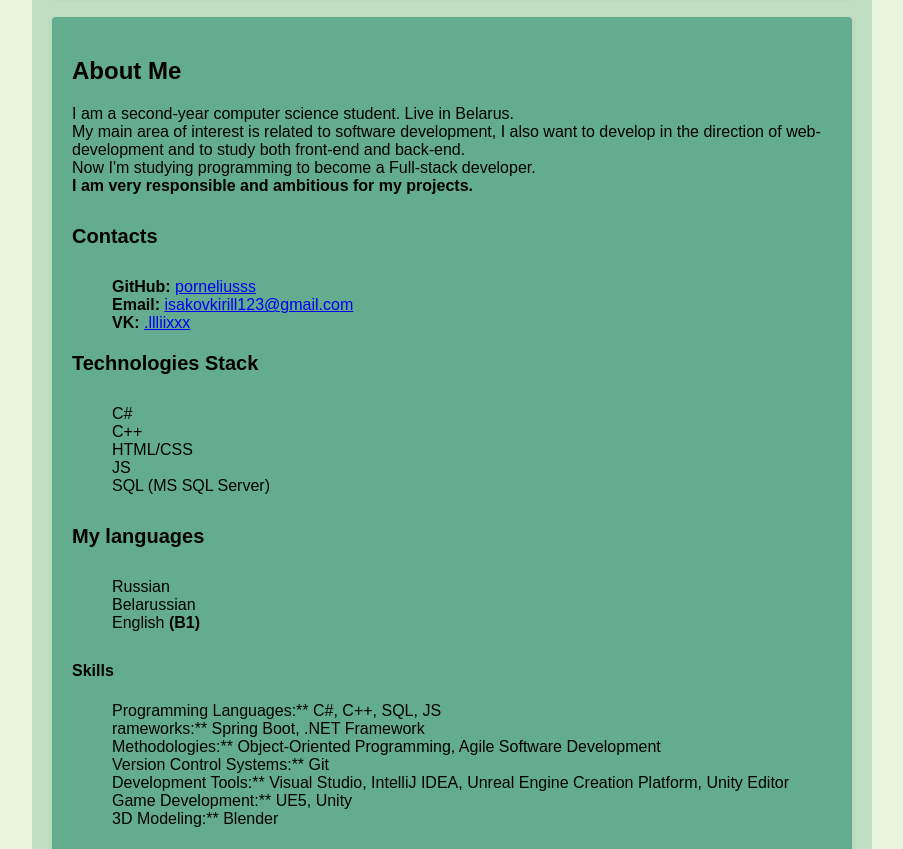
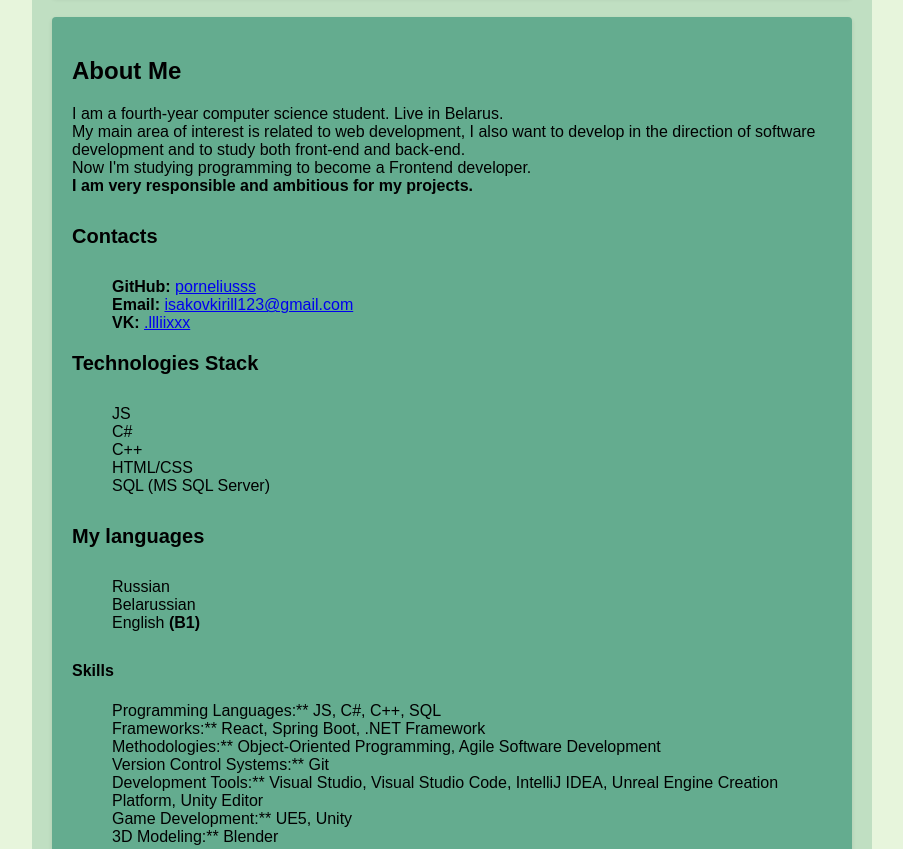
Before and after one commit to Porneliusss/HTML_CSS_CV, a plain HTML site: page docs/index.html in a window 1280 px wide. Shown: the part 416-1265 px from the top of the page, without its empty margins (188-1091 px from the left). Drawn offline with Linux system fonts and the light colour scheme; a web font is replaced by a local one.

Commit message:
Update index.html

```diff
--- a/docs/index.html
+++ b/docs/index.html
@@ -26,10 +26,10 @@
         <main>
             <div class="info">
                 <h2>About Me</h2>
-                <p class="self">I am a second-year computer science student. Live in Belarus.<br>
-                    My main area of interest is related to software development, I also want to develop in the direction
-                    of web-development and to study both front-end and back-end.<br>
-                    Now I'm studying programming to become a Full-stack developer.<br>
+                <p class="self">I am a fourth-year computer science student. Live in Belarus.<br>
+                    My main area of interest is related to web development, I also want to develop in the direction
+                    of software development and to study both front-end and back-end.<br>
+                    Now I'm studying programming to become a Frontend developer.<br>
                     <strong>I am very responsible and ambitious for my projects.</strong>
                 </p>
             </div>
@@ -49,10 +49,10 @@
             <div class="technologies_stack">
                 <h3>Technologies Stack</h3>
                 <ul>
+                    <li>JS</li>
                     <li>C#</li>
                     <li>C++</li>
                     <li>HTML/CSS</li>
-                    <li>JS</li>
                     <li>SQL (MS SQL Server)</li>
                 </ul>
             </div>
@@ -69,11 +69,11 @@
             <div class="skills">
                 <h4>Skills</h4>
                 <ul>
-                    <li>Programming Languages:** C#, C++, SQL, JS</li>
-                    <li>rameworks:** Spring Boot, .NET Framework</li>
+                    <li>Programming Languages:**  JS, C#, C++, SQL</li>
+                    <li>Frameworks:** React, Spring Boot, .NET Framework</li>
                     <li>Methodologies:** Object-Oriented Programming, Agile Software Development</li>
                     <li>Version Control Systems:** Git</li>
-                    <li>Development Tools:** Visual Studio, IntelliJ IDEA, Unreal Engine Creation Platform, Unity Editor
+                    <li>Development Tools:** Visual Studio, Visual Studio Code, IntelliJ IDEA, Unreal Engine Creation Platform, Unity Editor
                     </li>
                     <li>Game Development:** UE5, Unity</li>
                     <li>3D Modeling:** Blender</li>
```
